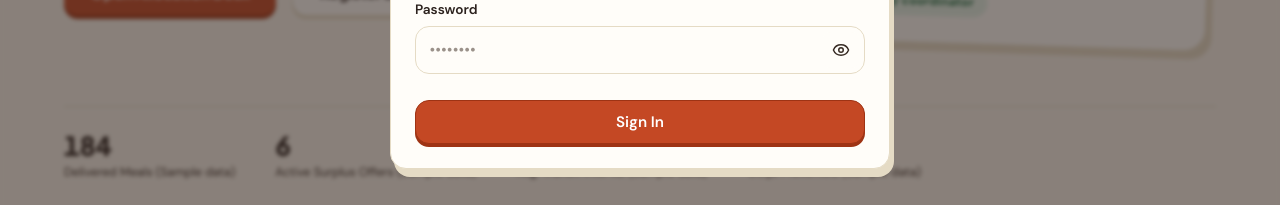
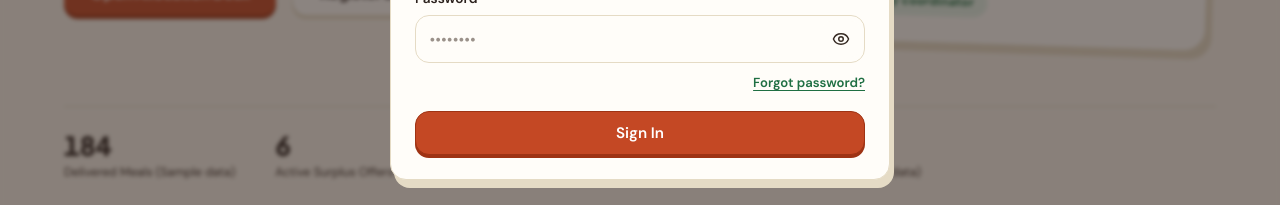
Before and after one commit to ashish-dev-hub/RescueBite-AI, a React (Vite) app in the folder frontend/: page / in a window 1280 px wide. Both pictures are taken after a click on the button "Sign In". Shown: the part 511-716 px from the top of the page. Built offline with nearby package versions, Linux system fonts and the light colour scheme; no server answers.

Commit message:
feat(auth): add missing forgot password trigger link to login form

```diff
--- a/frontend/src/pages/AuthModal.jsx
+++ b/frontend/src/pages/AuthModal.jsx
@@ -606,13 +606,36 @@ export default function AuthModal({ isOpen, onClose, onSuccess, initialMode = 'l
               </div>
             </div>
 
-
+            <div style={{ display: 'flex', justifyContent: 'flex-end', marginTop: '0.45rem', marginBottom: '0.2rem' }}>
+              <button
+                type="button"
+                onClick={() => {
+                  setForgotEmail(loginEmail);
+                  setMode('forgot');
+                  setError('');
+                  setSuccessMsg('');
+                }}
+                style={{
+                  background: 'none',
+                  border: 'none',
+                  color: 'var(--color-network-green, #1F6F43)',
+                  fontSize: '0.82rem',
+                  fontWeight: 600,
+                  cursor: 'pointer',
+                  padding: '0.2rem 0',
+                  textDecoration: 'underline',
+                  textUnderlineOffset: '3px',
+                }}
+              >
+                Forgot password?
+              </button>
+            </div>
 
             <button
               type="submit"
               disabled={loading}
               className="btn btn-primary"
-              style={{ width: '100%', marginTop: '1.25rem' }}
+              style={{ width: '100%', marginTop: '0.85rem' }}
             >
               {loading ? 'Authenticating...' : 'Sign In'}
             </button>
```
